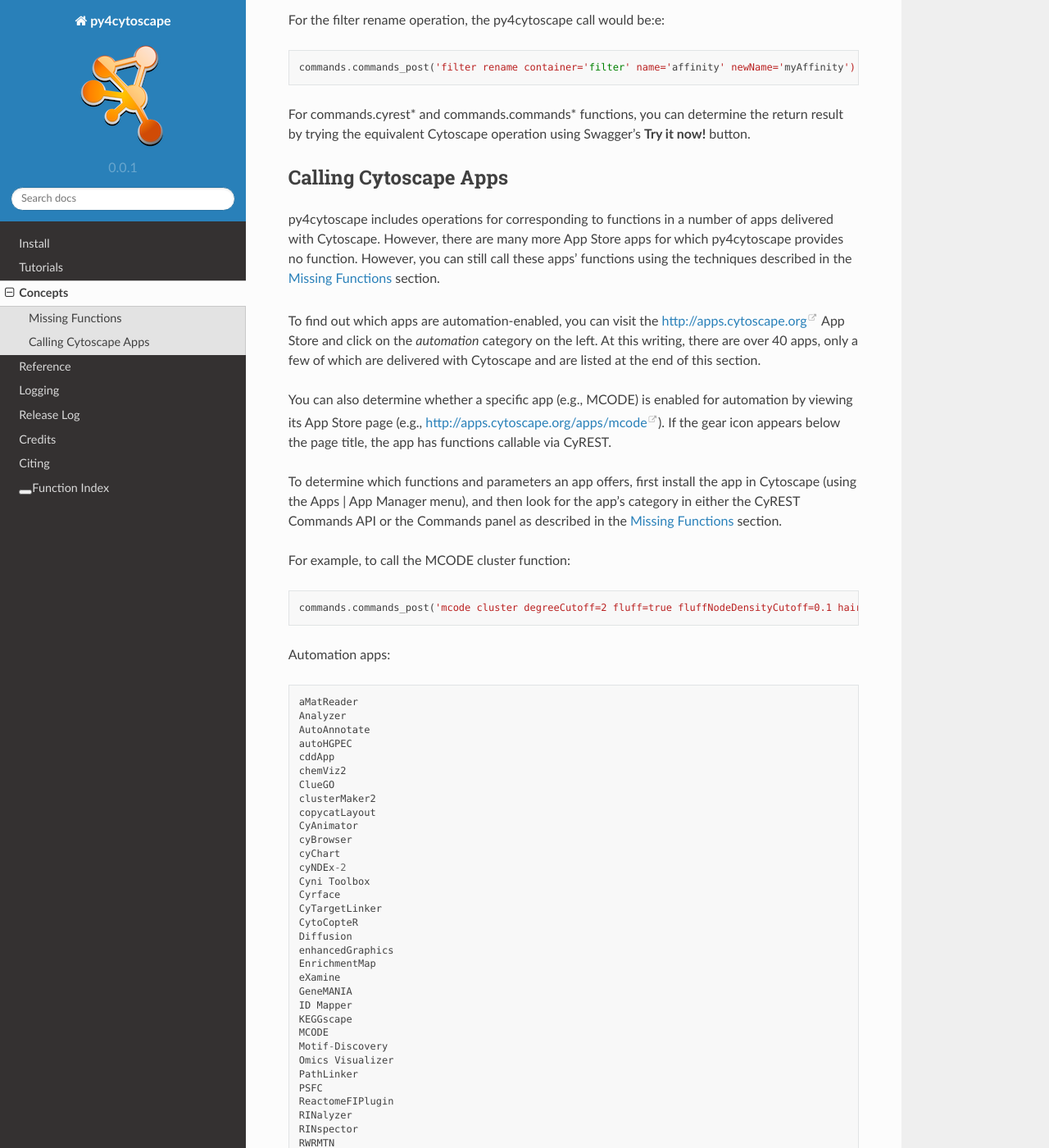
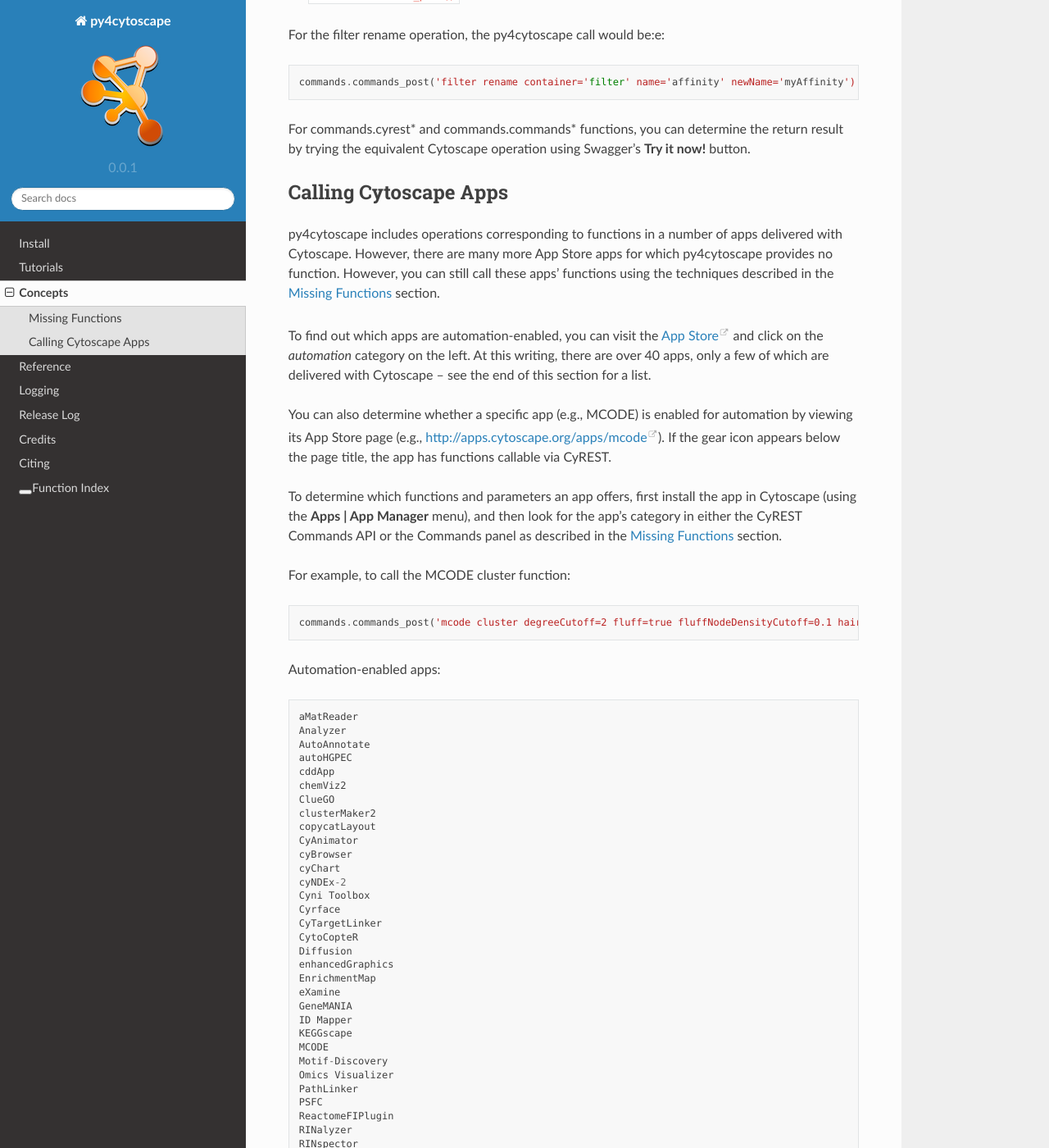
Before and after one commit to cytoscape/py4cytoscape, a Sphinx documentation site: the page built from doc/concepts.rst, in a window 1280 px wide and 1400 px high, scrolled down 2162 px. Shown: the whole window at 82% size. Built offline with Sphinx 7.4.7 and the Read the Docs theme 2.0.0, drawn with Linux system fonts in a browser that asks for light colours; pages that are not in the unit, such as notebooks, are missing from menus; some of the changed text lies outside the part shown.

```diff
--- a/doc/concepts.rst
+++ b/doc/concepts.rst
@@ -65,11 +65,13 @@
 
 For the session rename operation, the py4cytoscape call would be:
 
-``commands.cyrest_post('session/name', {})``
+.. code:: python
+
+    commands.cyrest_post('session/name', {})
 
 The {} value reflects that there are no parameters to the ``session/name`` operation.
 If there were parameters, they would be passed as Python dictionary values (e.g.,
-``{'param1'='value1', 'param2'='value2'}``).
+``{'param1': 'value1', 'param2': 'value2'}``).
 
 As another example, there is no py4cytoscape function for renaming a filter.
 However, the CyREST Commands API page lists this operation under the ``filter`` heading as
@@ -102,15 +104,15 @@
 Calling Cytoscape Apps
 ----------------------
 
-py4cytoscape includes operations for corresponding to functions in a number of
+py4cytoscape includes operations corresponding to functions in a number of
 apps delivered with Cytoscape. However, there are many more App Store apps for
 which py4cytoscape provides no function. However, you can still call these
 apps' functions using the techniques described in the `Missing Functions`_ section.
 
-To find out which apps are automation-enabled, you can visit the
-http://apps.cytoscape.org App Store and click on the *automation* category
+To find out which apps are automation-enabled, you can visit
+the `App Store <http://apps.cytoscape.org/>`_ and click on the *automation* category
 on the left. At this writing, there are over 40 apps, only a few of which are
-delivered with Cytoscape and are listed at the end of this section.
+delivered with Cytoscape -- see the end of this section for a list.
 
 You can also determine whether a specific app (e.g., MCODE) is enabled for
 automation by viewing its App Store page
@@ -118,7 +120,7 @@
 the page title, the app has functions callable via CyREST.
 
 To determine which functions and parameters an app offers, first install the
-app in Cytoscape (using the Apps | App Manager menu), and then look for the app's category
+app in Cytoscape (using the **Apps | App Manager** menu), and then look for the app's category
 in either the CyREST Commands API or the Commands panel as described in the
 `Missing Functions`_ section.
 
@@ -128,7 +130,7 @@
 
     commands.commands_post('mcode cluster degreeCutoff=2 fluff=true fluffNodeDensityCutoff=0.1 haircut=true includeLoops=false kCore=2 maxDepthFromStart=100 network=current nodeScoreCutoff=0.2 scope=NETWORK')
 
-Automation apps::
+Automation-enabled apps::
 
     aMatReader
     Analyzer
```
Also changed, not shown: other parts of doc/concepts.rst (+5 -5 lines).
